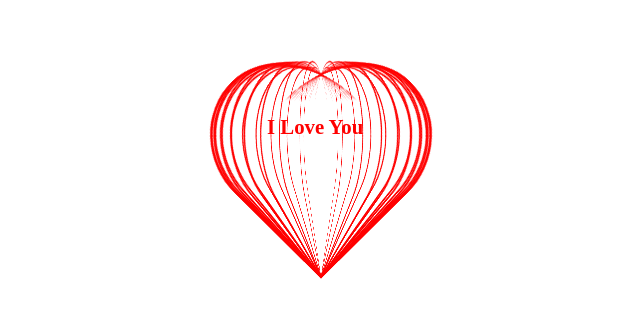
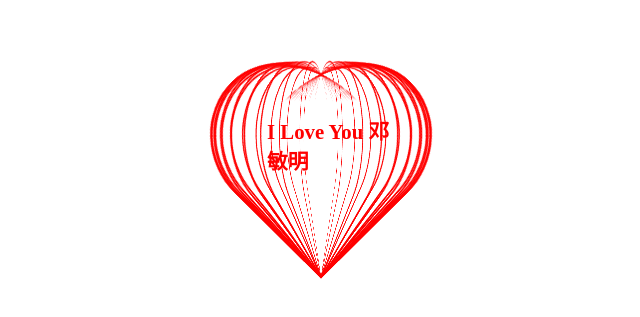
Before and after one commit to jinming-ld/jingming-ld.github.io, a plain HTML site: page index.html in a window 1280 px wide. Shown: the part 165-482 px from the top of the page, without its empty margins (320-960 px from the left). Drawn offline with Linux system fonts and the light colour scheme.

Commit message:
Update index.html

```diff
--- a/index.html
+++ b/index.html
@@ -47,7 +47,7 @@
 </head>
 <body>
 	<div id="heart">
-		<div id="word">I Love You</div>
+		<div id="word">I Love You 邓敏明</div>
 	</div>
 
 	<script>
```
